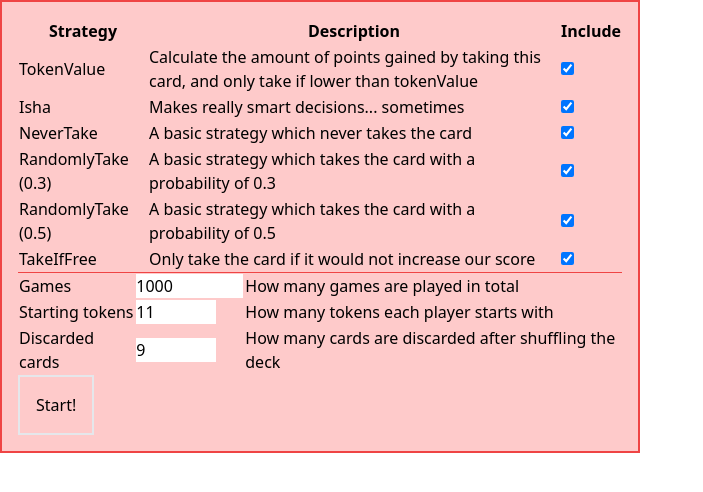
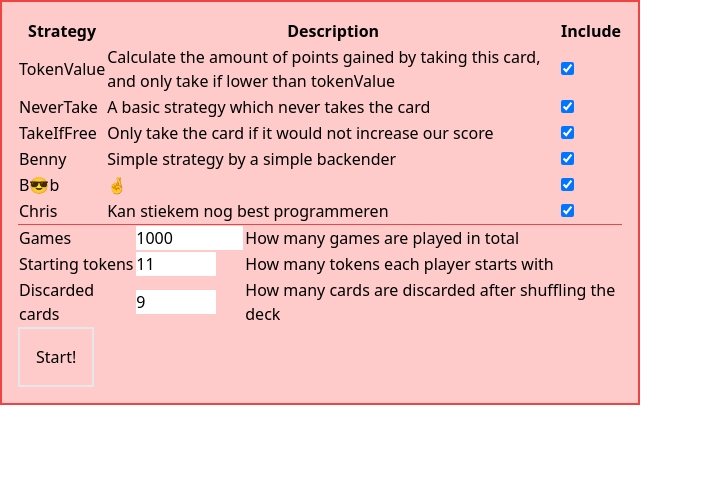
Before and after one commit to Ishadijcks/Gesjaakt, a Vue app: page / in a window 1280 px wide. Shown: the top 492 px of the page, without its empty margins (0-703 px from the left). Built offline with nearby package versions, Linux system fonts and the light colour scheme.

Commit message:
Add user strategies to the mix

```diff
--- a/src/App.vue
+++ b/src/App.vue
@@ -1,22 +1,24 @@
 <script setup lang="ts">
 import { TakeIfFreeStrategy } from "@/gesjaakt/strategies/TakeIfFreeStrategy";
 import { onUnmounted, ref, Ref } from "vue";
-import { RandomlyTakeStrategy } from "@/gesjaakt/strategies/RandomlyTakeStrategy";
-import { IshaStrategy } from "@/gesjaakt/qers/isha/IshaStrategy";
 import TournamentBuilder from "@/components/TournamentBuilder.vue";
 import { NeverTakeStrategy } from "@/gesjaakt/strategies/NeverTakeStrategy";
 import { Tournament } from "@/gesjaakt/tournaments/Tournament";
 import TournamentViewer from "@/components/TournamentViewer.vue";
 import GameViewer from "@/components/GameViewer.vue";
 import { TokenValueStrategy } from "@/gesjaakt/strategies/TokenValueStrategy";
+import { BennyStrategy } from "@/gesjaakt/qers/benny/BennyStrategy";
+import { BobStrategy } from "@/gesjaakt/qers/bob/BobStrategy";
+import { ChrisStrategy } from "@/gesjaakt/qers/chris/ChrisStrategy";
 
 const allStrategies = [
   new TokenValueStrategy(3),
-  new IshaStrategy(),
   new NeverTakeStrategy(),
-  new RandomlyTakeStrategy(0.3),
-  new RandomlyTakeStrategy(0.5),
   new TakeIfFreeStrategy(),
+
+  new BennyStrategy(),
+  new BobStrategy(),
+  new ChrisStrategy(),
 ];
 
 const activeTournament: Ref<Tournament | undefined> = ref();
```
